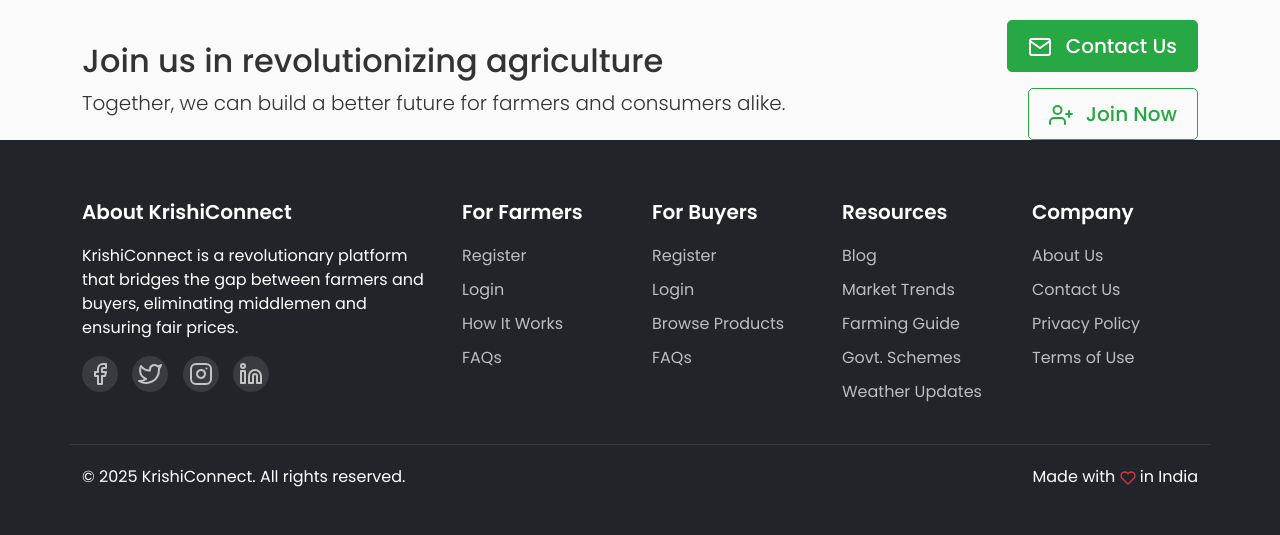
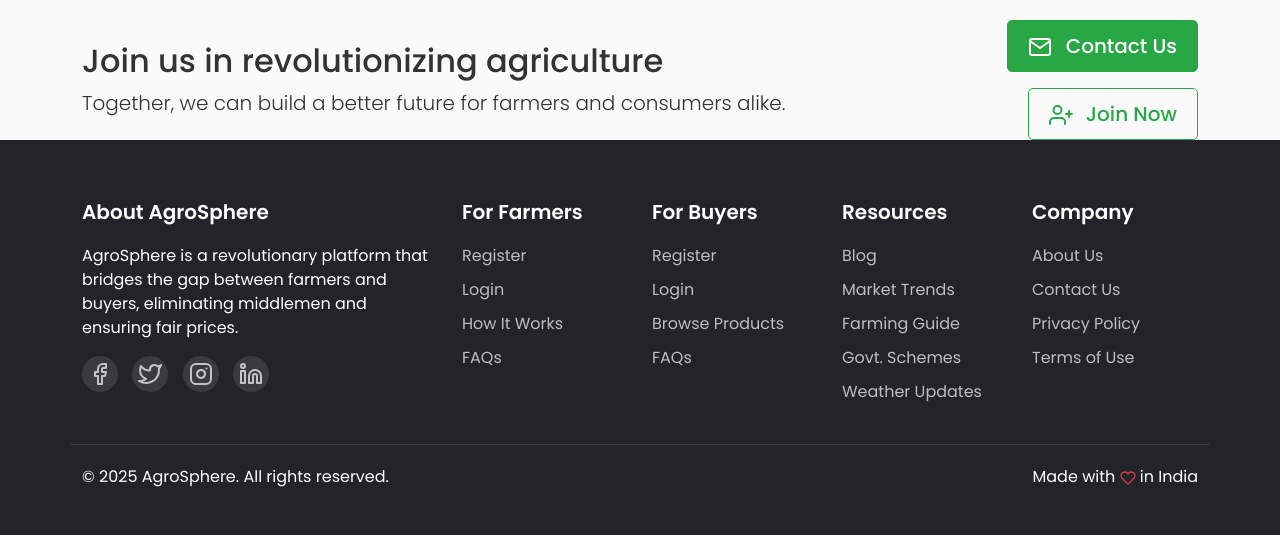
Before and after one commit to SMohammedMaaz/KrishiConnect, a Django app: page /about/ in a window 1280 px wide. Shown: the part 4053-4588 px from the top of the page. Run offline with Django 4.2, Linux system fonts and the light colour scheme.

Commit message:
Rename project from KrishiConnect to AgroSphere
Replit-Commit-Author: Agent
Replit-Commit-Session-Id: 0d20275c-f092-4e61-a432-f38da443f561
Replit-Commit-Screenshot-Url: https://storage.googleapis.com/screenshot-production-us-central1/c65793e6-4c6d-47e9-8fee-254b0a427915/4a509794-0478-40d8-ad80-d3d13930016f.jpg

```diff
--- a/templates/about.html
+++ b/templates/about.html
@@ -1,6 +1,6 @@
 {% extends 'base.html' %}
 
-{% block title %}About Us - KrishiConnect{% endblock %}
+{% block title %}About Us - AgroSphere{% endblock %}
 
 {% block extra_css %}
 <style>
--- a/templates/base.html
+++ b/templates/base.html
@@ -213,7 +213,7 @@
         <div class="container">
             <a class="navbar-brand" href="/">
                 <i data-feather="zap" class="text-success me-2"></i>
-                KrishiConnect
+                AgroSphere
             </a>
             <button class="navbar-toggler" type="button" data-bs-toggle="collapse" data-bs-target="#navbarNav">
                 <span class="navbar-toggler-icon"></span>
@@ -285,8 +285,8 @@
         <div class="container">
             <div class="row">
                 <div class="col-lg-4 mb-4">
-                    <h5>About KrishiConnect</h5>
-                    <p>KrishiConnect is a revolutionary platform that bridges the gap between farmers and buyers, eliminating middlemen and ensuring fair prices.</p>
+                    <h5>About AgroSphere</h5>
+                    <p>AgroSphere is a revolutionary platform that bridges the gap between farmers and buyers, eliminating middlemen and ensuring fair prices.</p>
                     <div class="social-links">
                         <a href="#"><i data-feather="facebook"></i></a>
                         <a href="#"><i data-feather="twitter"></i></a>
@@ -334,7 +334,7 @@
             </div>
             <div class="row footer-bottom">
                 <div class="col-md-6 text-center text-md-start">
-                    <p>&copy; 2025 KrishiConnect. All rights reserved.</p>
+                    <p>&copy; 2025 AgroSphere. All rights reserved.</p>
                 </div>
                 <div class="col-md-6 text-center text-md-end">
                     <p>Made with <i data-feather="heart" class="text-danger" style="width: 16px; height: 16px;"></i> in India</p>
@@ -344,7 +344,7 @@
     </footer>
 
     <!-- AI Assistant (Chatbot) -->
-    <div id="krishibot-container"></div>
+    <div id="agrosphere-assistant-container"></div>
 
     <!-- Bootstrap Bundle with Popper -->
     <script src="https://cdn.jsdelivr.net/npm/bootstrap@5.3.0-alpha1/dist/js/bootstrap.bundle.min.js"></script>
@@ -432,7 +432,7 @@
             // Initialize Chatbot
             if (typeof KrishiConnectChatbot !== 'undefined') {
                 const chatbot = new KrishiConnectChatbot();
-                chatbot.init();
+                chatbot.init('#agrosphere-assistant-container', 'AgroSphere Assistant');
             }
         });
     </script>
```
